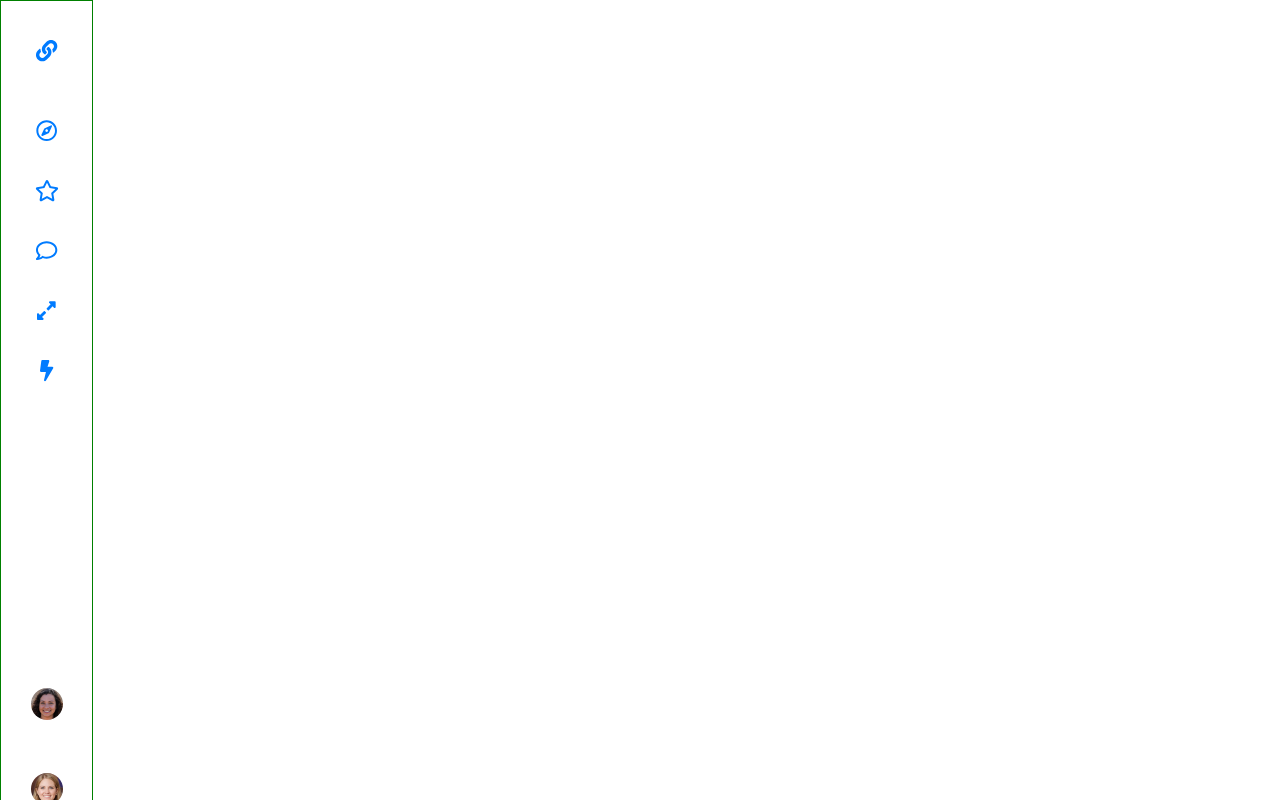
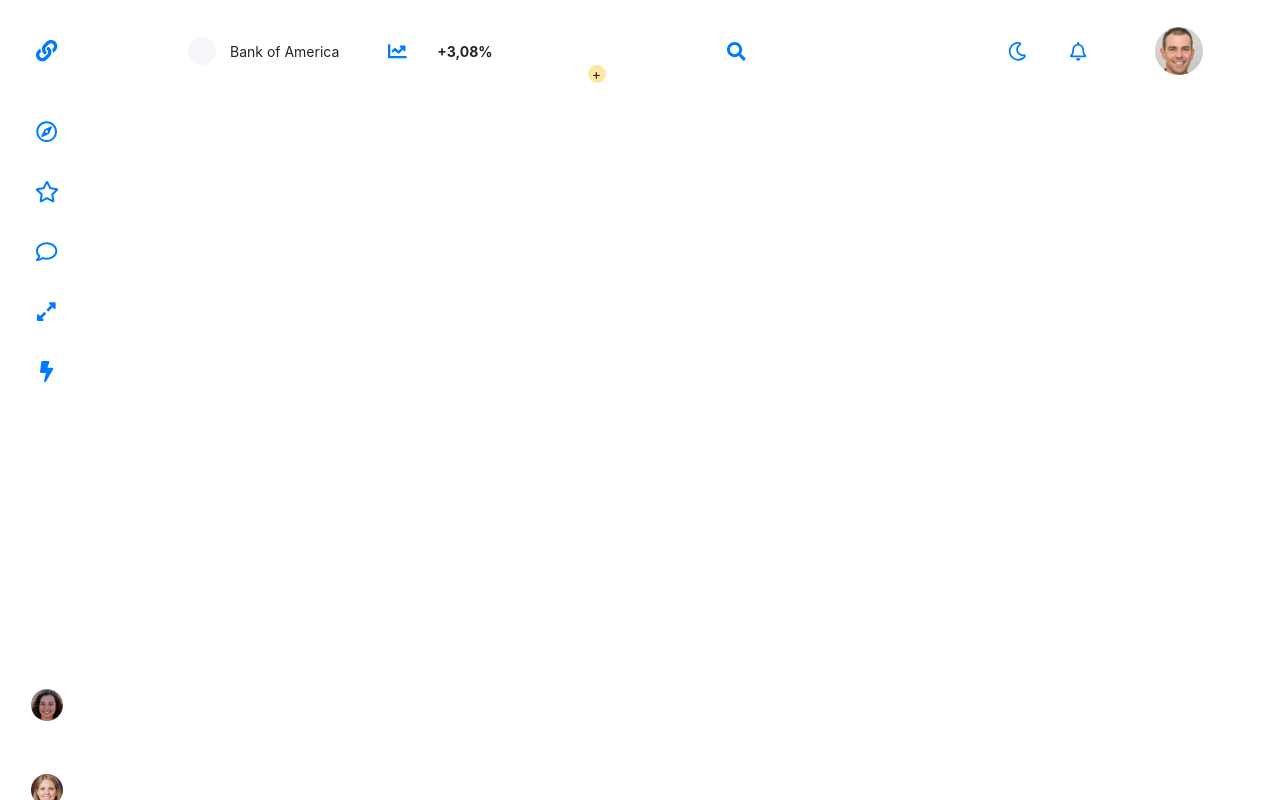
Before and after one commit to perfringis/react-project-1, a React app: page / in a window 1280 px wide. Shown: the top 800 px of the page. Built offline with nearby package versions, Linux system fonts and the light colour scheme.

Commit message:
make header

```diff
--- a/src/components/SideNav.jsx
+++ b/src/components/SideNav.jsx
@@ -8,6 +8,10 @@ import { faComment } from '@fortawesome/free-regular-svg-icons';
 import { faExpandAlt } from '@fortawesome/free-solid-svg-icons';
 import { faBolt } from '@fortawesome/free-solid-svg-icons';
 import { faUserPlus } from '@fortawesome/free-solid-svg-icons';
+import { faChartLine } from '@fortawesome/free-solid-svg-icons';
+import { faSearch } from '@fortawesome/free-solid-svg-icons';
+import { faMoon } from '@fortawesome/free-regular-svg-icons';
+import { faBell } from '@fortawesome/free-regular-svg-icons';
 
 import image1 from '../assets/images/face1.jpeg';
 import image2 from '../assets/images/face2.jpeg';
@@ -15,6 +19,7 @@ import image3 from '../assets/images/face3.jpeg';
 
 const SideNav = () => {
   return (
+    <div>
       <div>
         <nav className='nav'>
           <ul>
@@ -66,6 +71,63 @@ const SideNav = () => {
           </ul>
         </nav>
       </div>
+      <header className='header'>
+        <ul>
+          <li style={{ width: 95 }}></li>
+          <li>
+            <div className='circle2'></div>
+          </li>
+          <li style={{ width: 14 }}></li>
+          <li>Bank of America</li>
+          <li style={{ width: 40 }}></li>
+          <li>
+            <div className='circle'>
+              <a href='#'>
+                <FontAwesomeIcon icon={faChartLine} size='lg' />
+              </a>
+            </div>
+          </li>
+          <li style={{ width: 22 }}></li>
+          <li style={{ fontSize: 14 }}>
+            <b>+3,08%</b>
+          </li>
+          <li style={{ width: 234 }}></li>
+          <li>
+            <div>
+              <a href='#'>
+                <FontAwesomeIcon icon={faSearch} size='lg' />
+              </a>
+            </div>
+          </li>
+          <li style={{ width: 263 }}></li>
+          <li>
+            <div>
+              <a href='#'>
+                <FontAwesomeIcon icon={faMoon} size='lg' />
+              </a>
+            </div>
+          </li>
+          <li style={{ width: 43 }}></li>
+          <li>
+            <div>
+              <a href='#'>
+                <FontAwesomeIcon icon={faBell} size='lg' />
+              </a>
+            </div>
+          </li>
+          <li style={{ width: 69 }}></li>
+          <li>
+            <div className='profile-avatar'>
+              <img src={image3} alt='Logo' />
+
+              <div className='add-circle'>
+                <div className='add-circle-nested'>+</div>
+              </div>
+            </div>
+          </li>
+        </ul>
+      </header>
+    </div>
   );
 };
 
--- /dev/null
+++ b/src/style/_header.scss
@@ -0,0 +1,89 @@
+.header {
+  display: flex;
+
+  height: 102px;
+}
+
+.header ul {
+  list-style-type: none;
+
+  display: flex;
+  align-items: center;
+  justify-content: center;
+
+  height: 100%;
+
+  // default boostrap setup
+  padding-inline-start: 0;
+}
+
+.header ul li {
+  font-size: 14px;
+}
+
+.circle {
+  border-radius: 100%;
+  width: 36px;
+  height: 36px;
+
+  display: flex;
+  align-items: center;
+  justify-content: center;
+
+  border-color: $whisper;
+}
+
+.circle2 {
+  background-color: $whisper;
+
+  border-radius: 100%;
+  width: 28px;
+  height: 28px;
+}
+
+.profile-avatar img {
+  width: 48px;
+  height: 48px;
+
+  margin: auto;
+
+  border-radius: 100%;
+
+  position: relative;
+}
+
+.add-circle {
+  width: 27px;
+  height: 27px;
+
+  margin: auto;
+
+  border-radius: 100%;
+
+  background-color: $white;
+
+  display: flex;
+  align-items: center;
+  justify-content: center;
+
+  position: absolute;
+
+  right: 670px;
+  // left: 30px;
+  top: 60px;
+}
+
+.add-circle-nested {
+  width: 18px;
+  height: 18px;
+
+  margin: auto;
+
+  border-radius: 100%;
+
+  background-color: $cape-honey;
+
+  display: flex;
+  align-items: center;
+  justify-content: center;
+}
--- a/src/style/_nav.scss
+++ b/src/style/_nav.scss
@@ -1,8 +1,10 @@
 .nav {
-  border: 1px solid green;
+  // border: 1px solid green;
 
   display: flex;
   flex-direction: column;
+
+  float: left;
 
   width: 93px;
 }
@@ -13,12 +15,10 @@
   margin: auto;
   padding: 0;
 
-
   width: 100%;
 }
 
 .nav ul li {
-
   height: 60px;
 
   display: flex;
@@ -29,7 +29,9 @@
 }
 
 .nav ul .logo {
-  height: 100px;
+  height: 102px;
+
+  // border: 1px solid blue;
 }
 
 .nav ul .gap {
--- a/src/style/index.scss
+++ b/src/style/index.scss
@@ -53,5 +53,7 @@ $white: #ffffff;
 @import './_button-arrow-left-border.scss';
 
 // nav
+@import './_nav.scss';
 
-@import './_nav.scss';
+// header
+@import './_header.scss';
```
Lines whose indentation alone changed are shown as unchanged.
